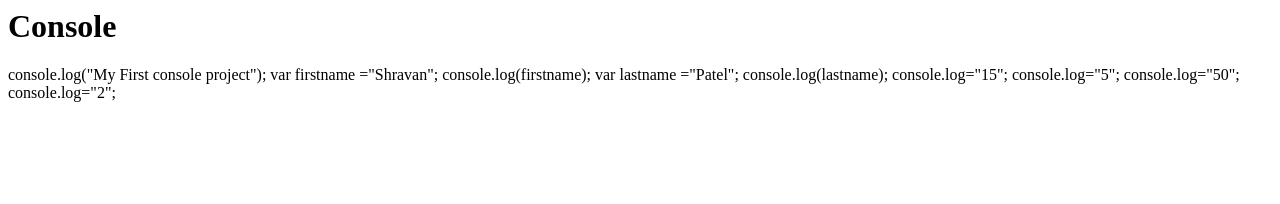
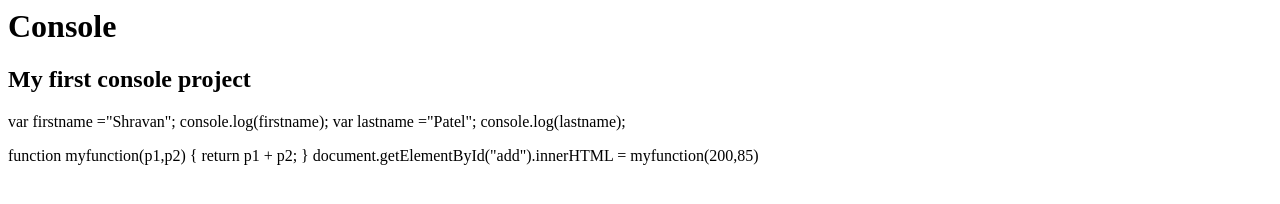
Before and after one commit to SAP2011/C77ConsoleWebapp, a plain HTML site: page Index.html in a window 1280 px wide. Drawn offline with Linux system fonts and the light colour scheme.

Commit message:
Add files via upload

```diff
--- a/Index.html
+++ b/Index.html
@@ -7,17 +7,34 @@
              Console
         </h1>
 
-    <sricpt>
-             console.log("My First console project");
+
+
+<h2>My first console project</h2>
+
+
+<script src="script.js"></script>
+
 
 var firstname ="Shravan";
 console.log(firstname);
 var lastname ="Patel";
 console.log(lastname);
-console.log="15";
-console.log="5";
-console.log="50";
-console.log="2";
-</sricpt>
+
+<p id="add"></p>
+
+function myfunction(p1,p2)
+{
+    return p1 + p2;
+}
+
+document.getElementById("add").innerHTML = myfunction(200,85)
+
+
+
+
+</script>
+
+
+
 </body>
 </html>
```
